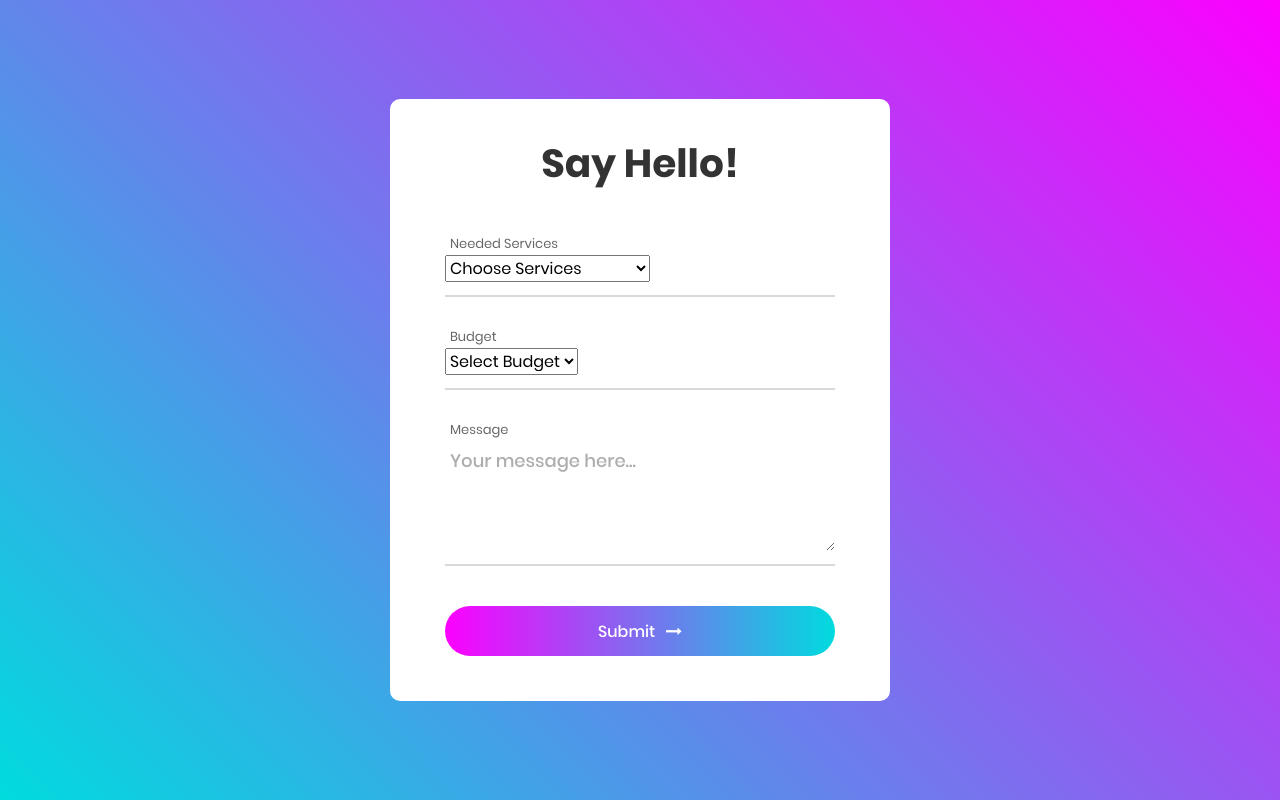
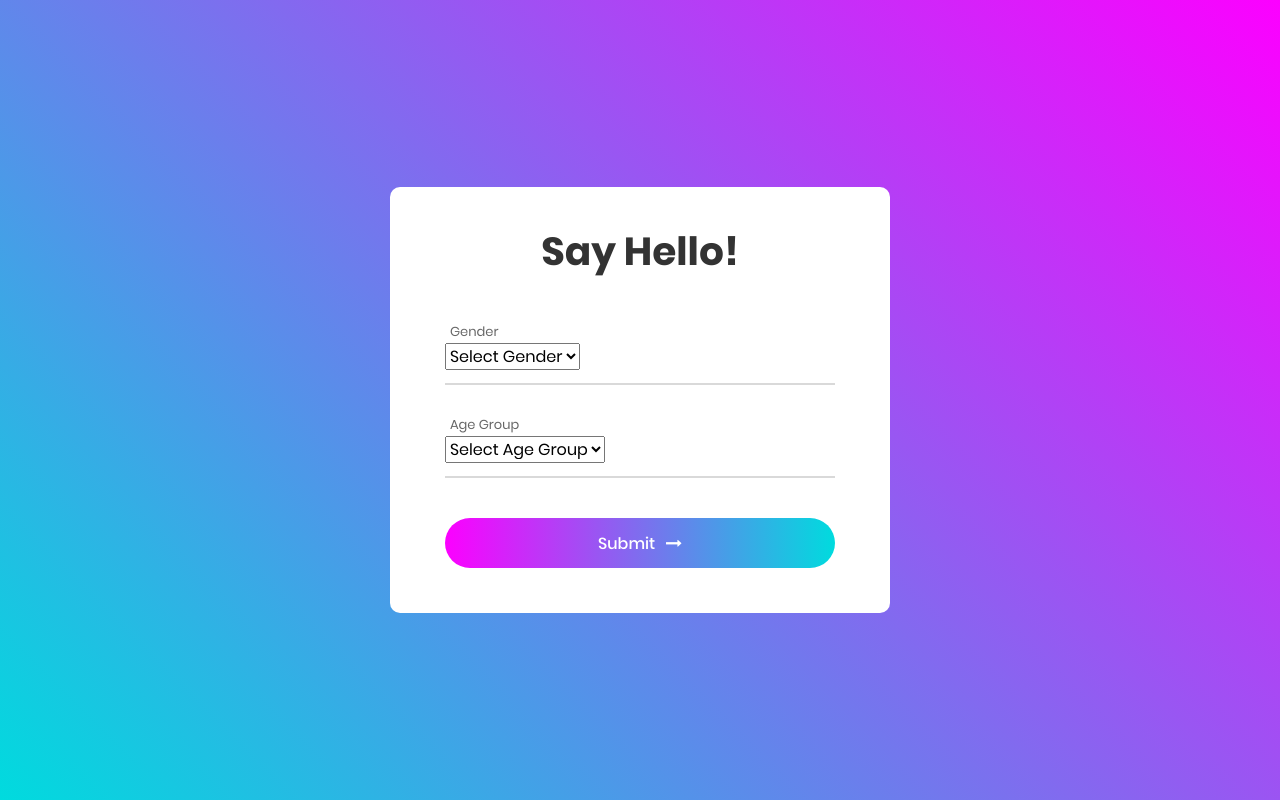
Before and after one commit to cedricvicera/C-RFP, a Flask app: page /form in a window 1280 px wide. Run offline with Flask 2, Linux system fonts and the light colour scheme; parts of the project's set-up code (start-up, migrations or seed data) failed here and were passed over; some libraries are stand-ins or nearby versions.

Commit message:
edited dropdown options

```diff
--- a/templates/form.html
+++ b/templates/form.html
@@ -45,35 +45,34 @@
 				</span>
 
 				<div class="wrap-input100 input100-select">
-					<span class="label-input100">Needed Services</span>
+					<span class="label-input100">Gender</span>
 					<div>
-						<select class="selection-2" name="service">
-							<option>Choose Services</option>
-							<option>Online Store</option>
-							<option>eCommerce Bussiness</option>
-							<option>UI/UX Design</option>
-							<option>Online Services</option>
+						<select class="selection-2" name="gender">
+							<option>Select Gender</option>
+							<option>Male</option>
+							<option>Female</option>
+							<option>Other</option>
 						</select>
 					</div>
 					<span class="focus-input100"></span>
 				</div>
 
 				<div class="wrap-input100 input100-select">
-					<span class="label-input100">Budget</span>
+					<span class="label-input100">Age Group</span>
 					<div>
-						<select class="selection-2" name="budget">
-							<option>Select Budget</option>
-							<option>1500 $</option>
-							<option>2000 $</option>
-							<option>2500 $</option>
+						<select class="selection-2" name="agegroup">
+							<!-- Value better not start with number -->
+							<option>Select Age Group</option>
+			                <option value="0-9">0-9 years</option>
+			                <option value="10-19">10-19 years</option>
+			                <option value="20-39">20-39 years</option>
+			                <option value="40-49">40-49 years</option>
+			                <option value="50-59">50-59 years</option>
+			                <option value="60-69">60-69 years</option>
+			                <option value="70-79">70-79 years</option>
+			                <option value="80+">80+ years</option>
 						</select>
 					</div>
-					<span class="focus-input100"></span>
-				</div>
-
-				<div class="wrap-input100 validate-input" data-validate = "Message is required">
-					<span class="label-input100">Message</span>
-					<textarea class="input100" name="message" placeholder="Your message here..."></textarea>
 					<span class="focus-input100"></span>
 				</div>
 
```
